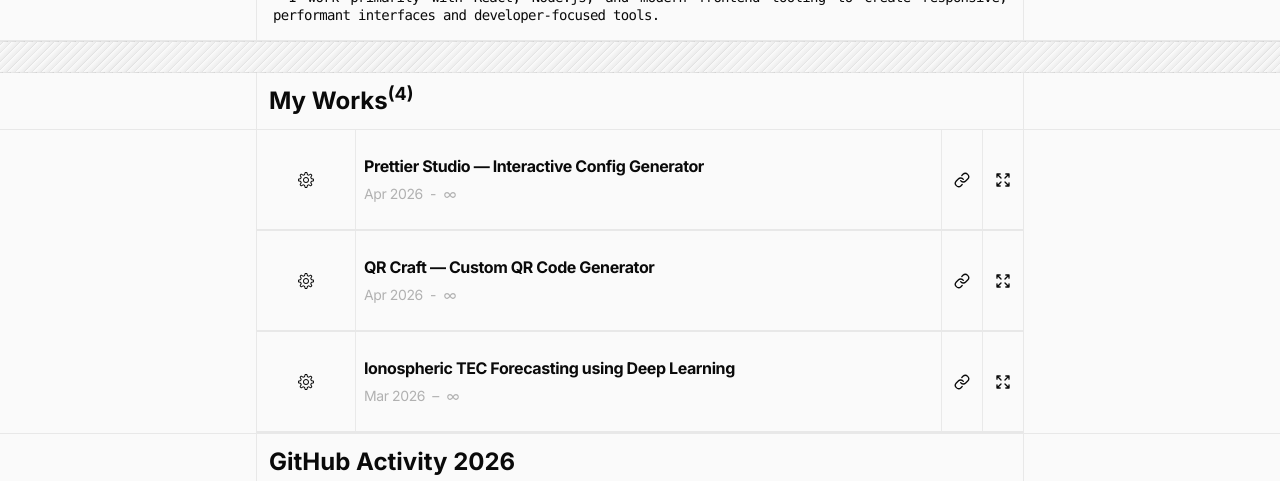
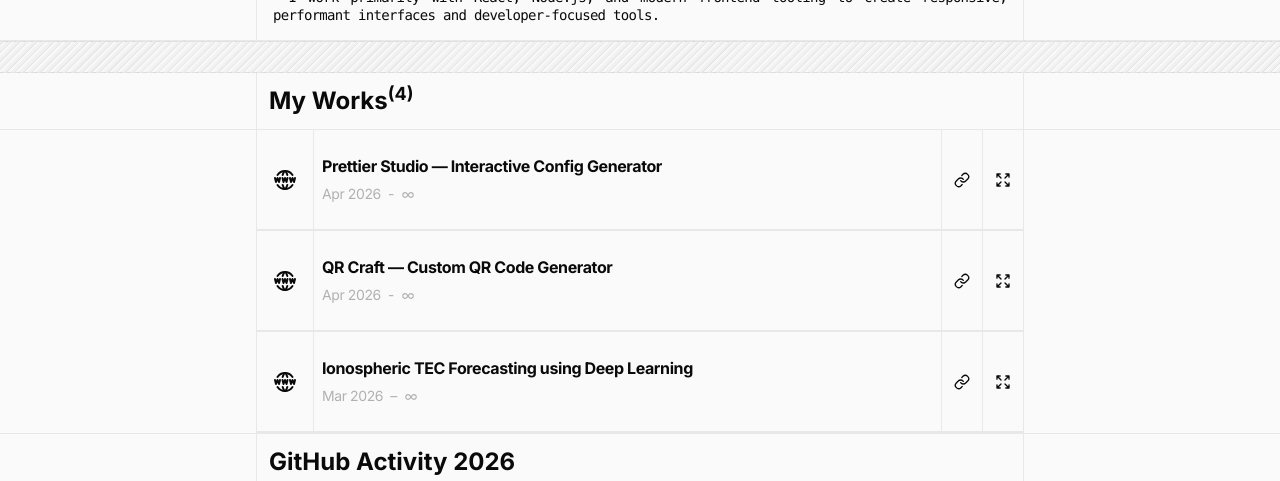
Before and after one commit to codewithavra/codewithavra.dev, a React (Vite) app: page / in a window 1280 px wide. Shown: the part 1400-1881 px from the top of the page. Built offline with nearby package versions, Linux system fonts and the light colour scheme; a web font is replaced by a local one.

Commit message:
Refactor Education and Work sections by removing unused imports and adding a new icon to enhance visual representation in the Work section.

```diff
--- a/src/sections/Education.tsx
+++ b/src/sections/Education.tsx
@@ -3,7 +3,6 @@
  * @copyright codewithavra
  */
 
-import React from 'react'
 
 const Education = () => {
   return (
--- a/src/sections/Work.tsx
+++ b/src/sections/Work.tsx
@@ -18,7 +18,7 @@ import { PROJECTS } from '../constants';
 import { SlSettings } from 'react-icons/sl';
 import { LuExpand, LuLink, LuShrink } from 'react-icons/lu';
 import { BiInfinite } from 'react-icons/bi';
-
+import { TbWorldWww } from "react-icons/tb";
 const Work = () => {
   const [expand, setExpand] = useState<string[]>([]);
   return (
@@ -27,8 +27,8 @@ const Work = () => {
         return (
           <div key={item.id} className='bdr-box h-fit border-b text-foreground'>
             <div className="w-full h-25 flex justify-between items-center border-b bdr-box">
-              <div className="h-full aspect-square  p-2 border-r bdr-box flex justify-center items-center">
-                <SlSettings />
+              <div className="h-full w-fit  px-4 border-r bdr-box flex justify-center items-center text-2xl">
+              <TbWorldWww />
               </div>
               <div className="w-full h-full tracking-tight leading-tight flex flex-col justify-center items-start gap-2 p-2 whitespace-pre-wrap">
                 <p className="font-bold">{item.label}</p>
```
